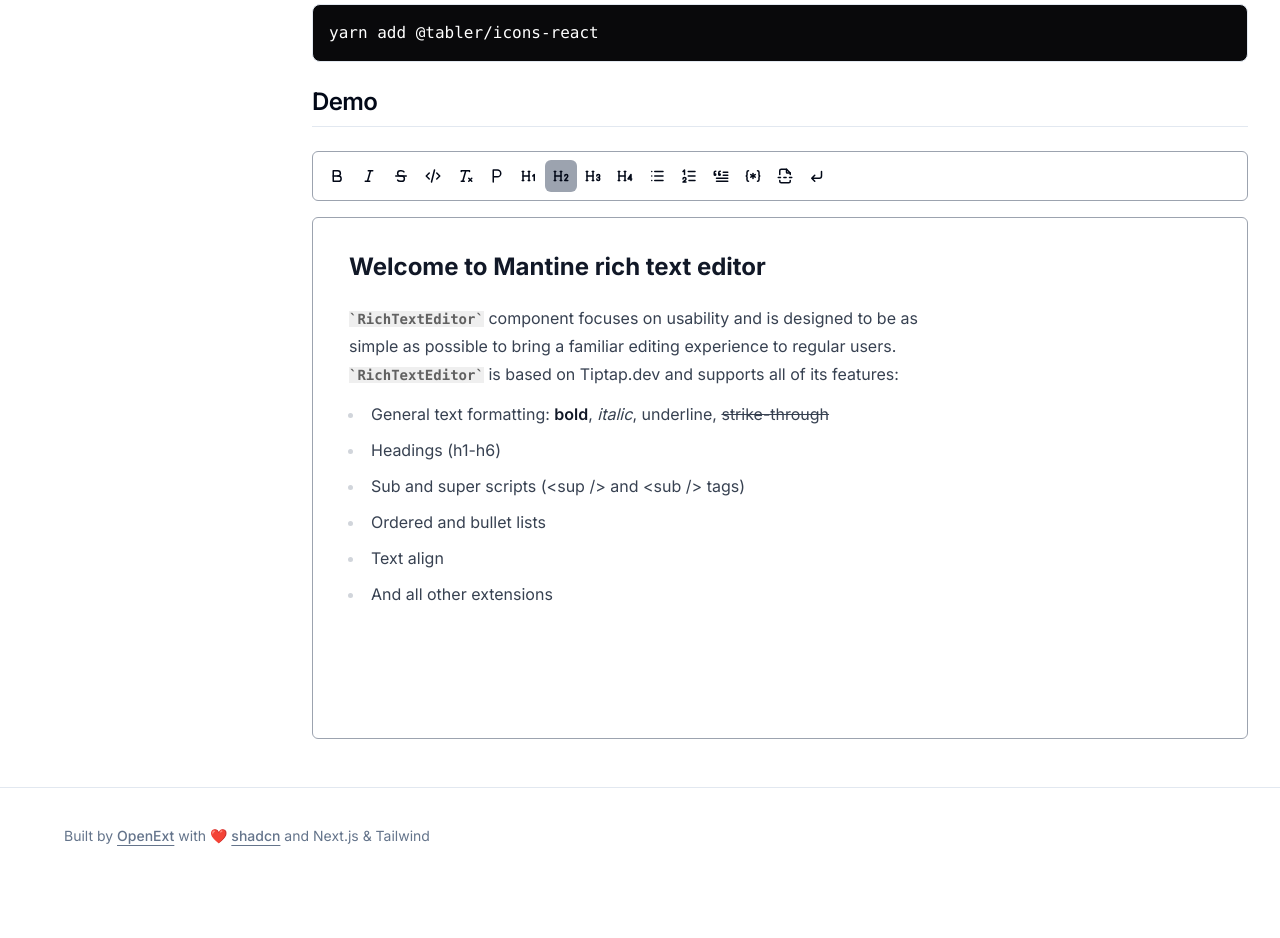
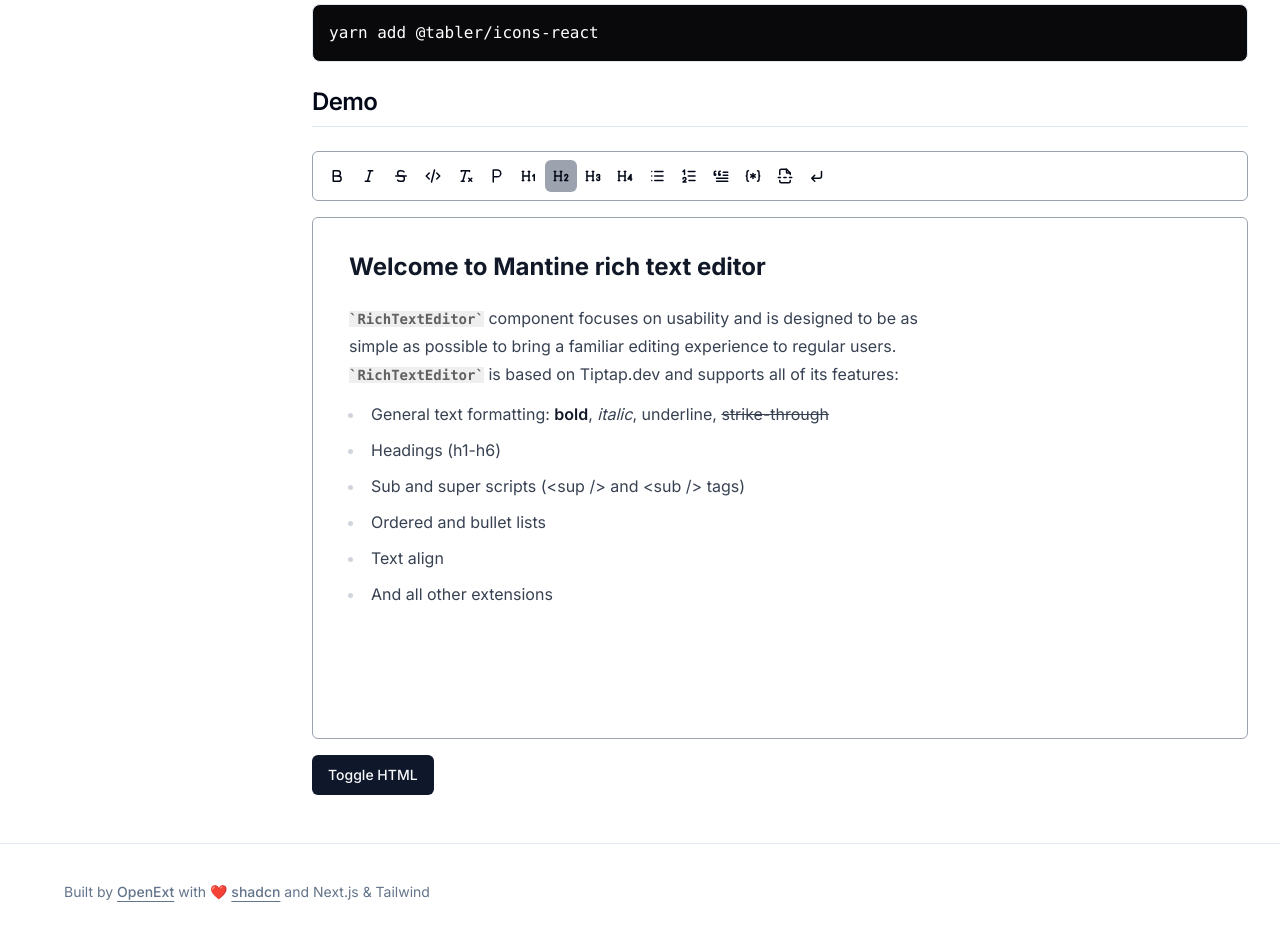
Before and after one commit to OpenExt-Labs/admin-panel-kit, a Next.js app: page /editor in a window 1280 px wide. Shown: the part 520-1458 px from the top of the page. Before the commit the page ends 1404 px from the top, so only its background shows below. Built offline with nearby package versions, Linux system fonts and the light colour scheme.

Commit message:
update get html conent

```diff
--- a/src/app/editor/tiptap-editor.tsx
+++ b/src/app/editor/tiptap-editor.tsx
@@ -1,7 +1,9 @@
 'use client'
-import { Editor, EditorContent, Extensions, useEditor } from '@tiptap/react';
+import { EditorContent, useEditor } from '@tiptap/react';
 import StarterKit from '@tiptap/starter-kit';
 import MenuBar from './menu-bar';
+import { Button } from '@/components/ui/button';
+import { useState } from 'react';
 
 
 
@@ -9,12 +11,16 @@ const defaultValue =
   '<h2 style="text-align: center;">Welcome to Mantine rich text editor</h2><p><code>RichTextEditor</code> component focuses on usability and is designed to be as simple as possible to bring a familiar editing experience to regular users. <code>RichTextEditor</code> is based on <a href="https://tiptap.dev/" rel="noopener noreferrer" target="_blank">Tiptap.dev</a> and supports all of its features:</p><ul><li>General text formatting: <strong>bold</strong>, <em>italic</em>, <u>underline</u>, <s>strike-through</s> </li><li>Headings (h1-h6)</li><li>Sub and super scripts (<sup>&lt;sup /&gt;</sup> and <sub>&lt;sub /&gt;</sub> tags)</li><li>Ordered and bullet lists</li><li>Text align&nbsp;</li><li>And all <a href="https://tiptap.dev/extensions" target="_blank" rel="noopener noreferrer">other extensions</a></li></ul>';
 
 const TipTapEditor = () => {
+  const [httmlContent, setHtmlContent] = useState(defaultValue)
+  const [isShowContent, setIsShowContent] = useState(false)
+
   const editor = useEditor({
     extensions: [
       StarterKit,
     ],
     content: defaultValue,
     onUpdate: ({ editor }) => {
+      setHtmlContent(editor.getHTML())
     },
     editorProps: {
       attributes: {
@@ -33,6 +39,16 @@ const TipTapEditor = () => {
         )
       }
       <EditorContent editor={editor} className='border border-gray-400 mt-4 rounded-md' />
+      <Button className='mt-4' onClick={() => setIsShowContent(!isShowContent)}>Toggle HTML</Button>
+      {
+        isShowContent && (
+          <div className='mt-4'>
+            <div className='border border-gray-400 mt-4 rounded-md p-4'>
+              {httmlContent}
+            </div>
+          </div>
+        )
+      }
     </div>
 
   );
```
